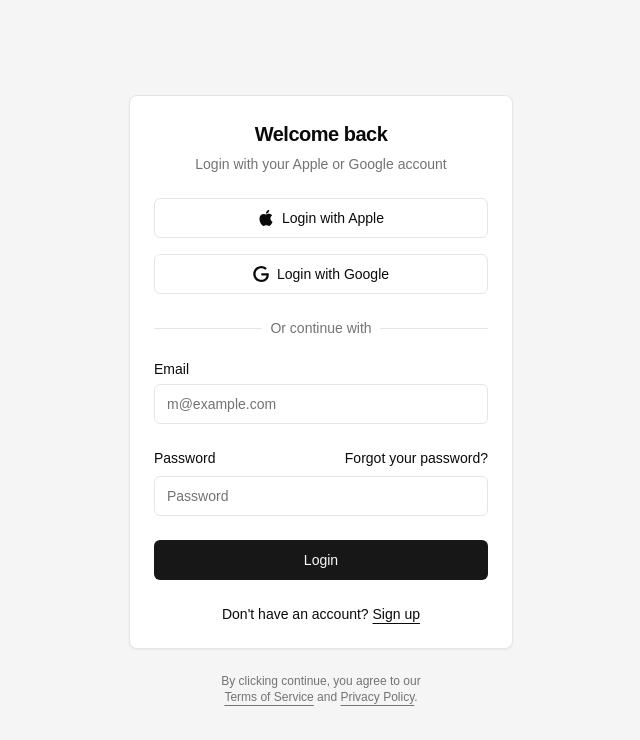
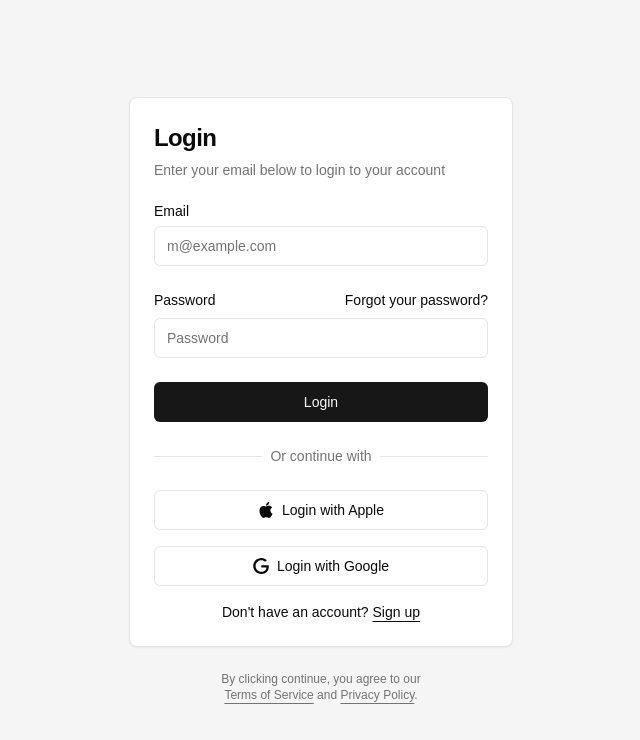
Before and after one commit to sajjany47/online-school-frontend, a Next.js app: page /member in a window 1280 px wide. Shown: the top 740 px of the page, without its empty margins (319-959 px from the left). Built offline with nearby package versions, Linux system fonts and the light colour scheme.

Commit message:
login page add

```diff
--- a/src/app/_component/Login.tsx
+++ b/src/app/_component/Login.tsx
@@ -12,25 +12,59 @@
 import { Button } from "@/components/ui/button";
 import { Input } from "@/components/ui/input";
 import { Label } from "@/components/ui/label";
-import { useRouter } from "next/navigation";
+// import { useRouter } from "next/navigation";
 
 export const Login = ({
   className,
   ...props
 }: React.ComponentPropsWithoutRef<"div">) => {
-  const router = useRouter();
+  // const router = useRouter();
   return (
     <div className={cn("flex flex-col gap-6", className)} {...props}>
       <Card>
-        <CardHeader className="text-center">
-          <CardTitle className="text-xl">Welcome back</CardTitle>
+        <CardHeader>
+          <CardTitle className="text-2xl">Login</CardTitle>
           <CardDescription>
-            Login with your Apple or Google account
+            Enter your email below to login to your account
           </CardDescription>
         </CardHeader>
         <CardContent>
           <form>
-            <div className="grid gap-6">
+            <div className="flex flex-col gap-6">
+              <div className="grid gap-2">
+                <Label htmlFor="email">Email</Label>
+                <Input
+                  id="email"
+                  type="email"
+                  placeholder="m@example.com"
+                  required
+                />
+              </div>
+              <div className="grid gap-2">
+                <div className="flex items-center">
+                  <Label htmlFor="password">Password</Label>
+                  <a
+                    href="#"
+                    className="ml-auto inline-block text-sm underline-offset-4 hover:underline"
+                  >
+                    Forgot your password?
+                  </a>
+                </div>
+                <Input
+                  id="password"
+                  type="password"
+                  required
+                  placeholder="Password"
+                />
+              </div>
+              <Button type="submit" className="w-full">
+                Login
+              </Button>
+              <div className="relative text-center text-sm after:absolute after:inset-0 after:top-1/2 after:z-0 after:flex after:items-center after:border-t after:border-border">
+                <span className="relative z-10 bg-background px-2 text-muted-foreground">
+                  Or continue with
+                </span>
+              </div>
               <div className="flex flex-col gap-4">
                 <Button variant="outline" className="w-full">
                   <svg xmlns="http://www.w3.org/2000/svg" viewBox="0 0 24 24">
@@ -51,53 +85,12 @@
                   Login with Google
                 </Button>
               </div>
-              <div className="relative text-center text-sm after:absolute after:inset-0 after:top-1/2 after:z-0 after:flex after:items-center after:border-t after:border-border">
-                <span className="relative z-10 bg-background px-2 text-muted-foreground">
-                  Or continue with
-                </span>
-              </div>
-              <div className="grid gap-6">
-                <div className="grid gap-2">
-                  <Label htmlFor="email">Email</Label>
-                  <Input
-                    id="email"
-                    type="email"
-                    placeholder="m@example.com"
-                    required
-                  />
-                </div>
-                <div className="grid gap-2">
-                  <div className="flex items-center">
-                    <Label htmlFor="password">Password</Label>
-                    <a
-                      href="#"
-                      className="ml-auto text-sm underline-offset-4 hover:underline"
-                    >
-                      Forgot your password?
-                    </a>
-                  </div>
-                  <Input
-                    id="password"
-                    type="password"
-                    required
-                    placeholder="Password"
-                  />
-                </div>
-                <Button type="submit" className="w-full">
-                  Login
-                </Button>
-              </div>
-              <div
-                className="text-center text-sm"
-                onClick={() => {
-                  router.push("/member/register");
-                }}
-              >
-                Don&apos;t have an account?{" "}
-                <a href="#" className="underline underline-offset-4">
-                  Sign up
-                </a>
-              </div>
+            </div>
+            <div className="mt-4 text-center text-sm">
+              Don&apos;t have an account?{" "}
+              <a href="#" className="underline underline-offset-4">
+                Sign up
+              </a>
             </div>
           </form>
         </CardContent>
--- a/src/app/member/layout.tsx
+++ /dev/null
@@ -1,11 +0,0 @@
-export default function RootLayout({
-  children,
-}: Readonly<{
-  children: React.ReactNode;
-}>) {
-  return (
-    <html lang="en">
-      <body>{children}</body>
-    </html>
-  );
-}
--- a/src/app/member/register/page.tsx
+++ /dev/null
@@ -1,7 +0,0 @@
-import React from "react";
-
-const page = () => {
-  return <div>page</div>;
-};
-
-export default page;
```
